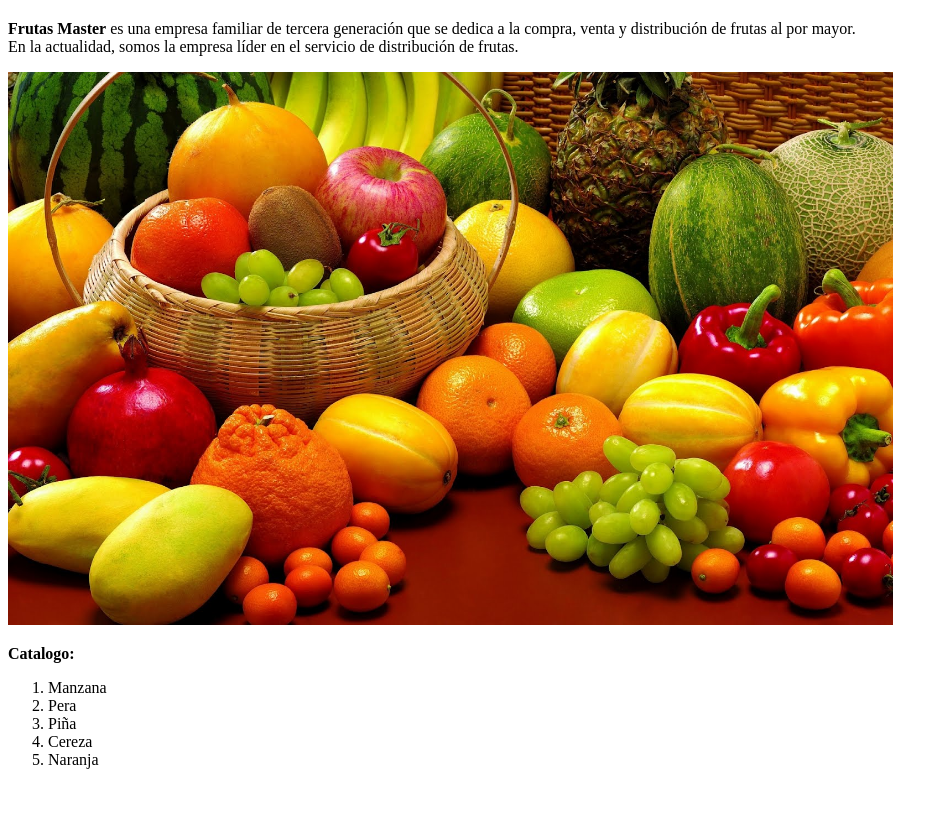
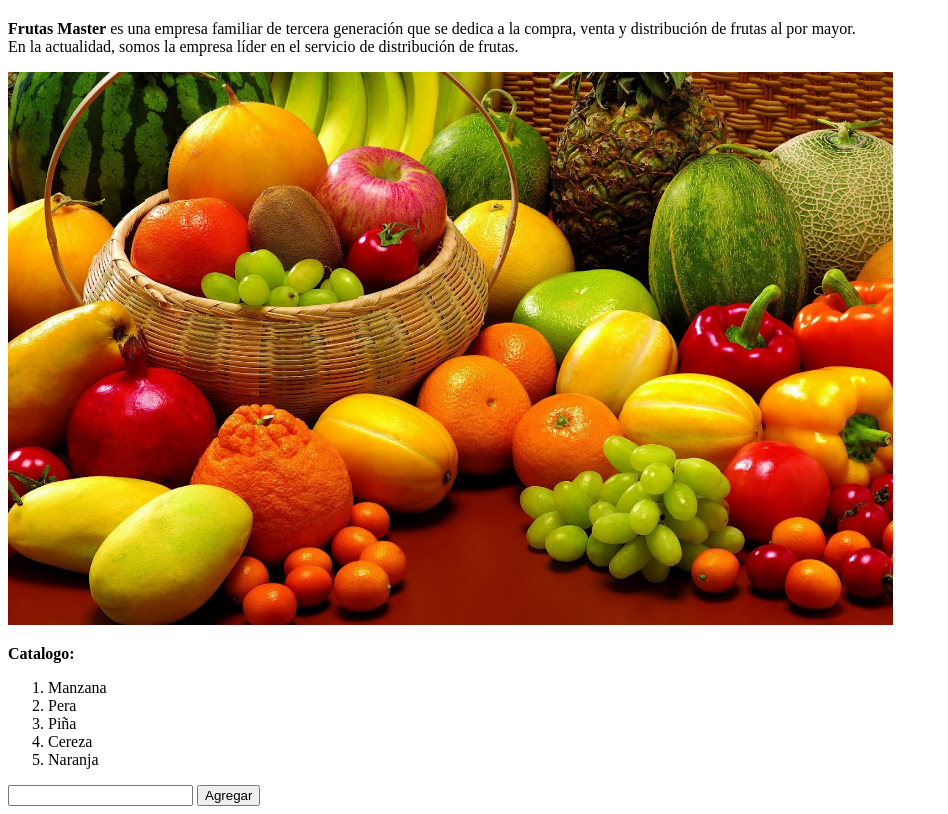
Before and after one commit to kathmarioly/lista-frutas, a plain HTML site: page index.html in a window 1280 px wide. Shown: the part 60-874 px from the top of the page, without its empty margins (0-948 px from the left). Before the commit the page ends 845 px from the top, so only its background shows below. Drawn offline with Linux system fonts and the light colour scheme.

Commit message:
Agregue el boton de agregar más frutas y también agregue un alert en JavaScript

```diff
--- a/assets/js/javascript.js
+++ b/assets/js/javascript.js
@@ -0,0 +1 @@
+alert("¡Hola munnndo!");
--- a/index.html
+++ b/index.html
@@ -16,7 +16,8 @@
   <li>Cereza
   <li>Naranja
 </ol>
-<imput type = "Añadir nueva Fruta" />
+<input type = "Añadir nueva Fruta" />
+<button id ="agregar" type="button" name="button">Agregar</button>
 <script src="assets/js/javascript.js"></script>
 
 </body>
```
